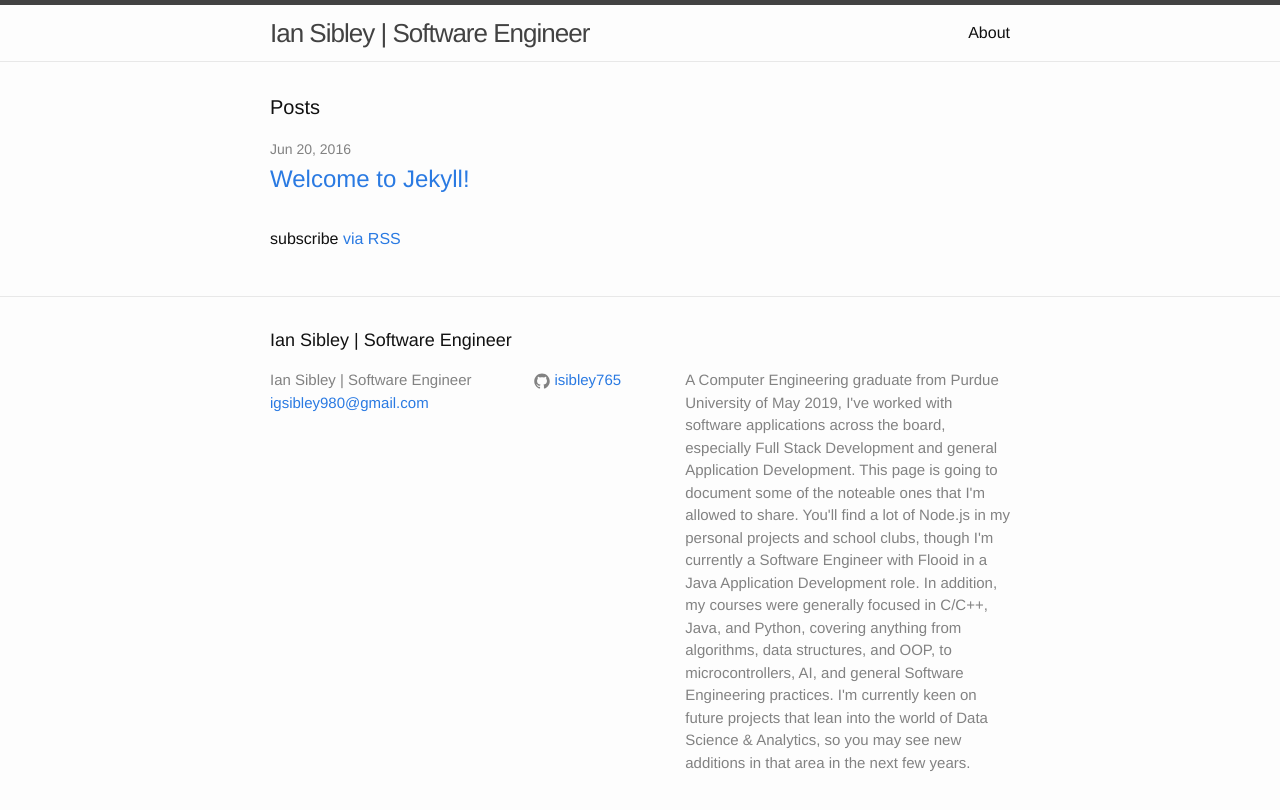
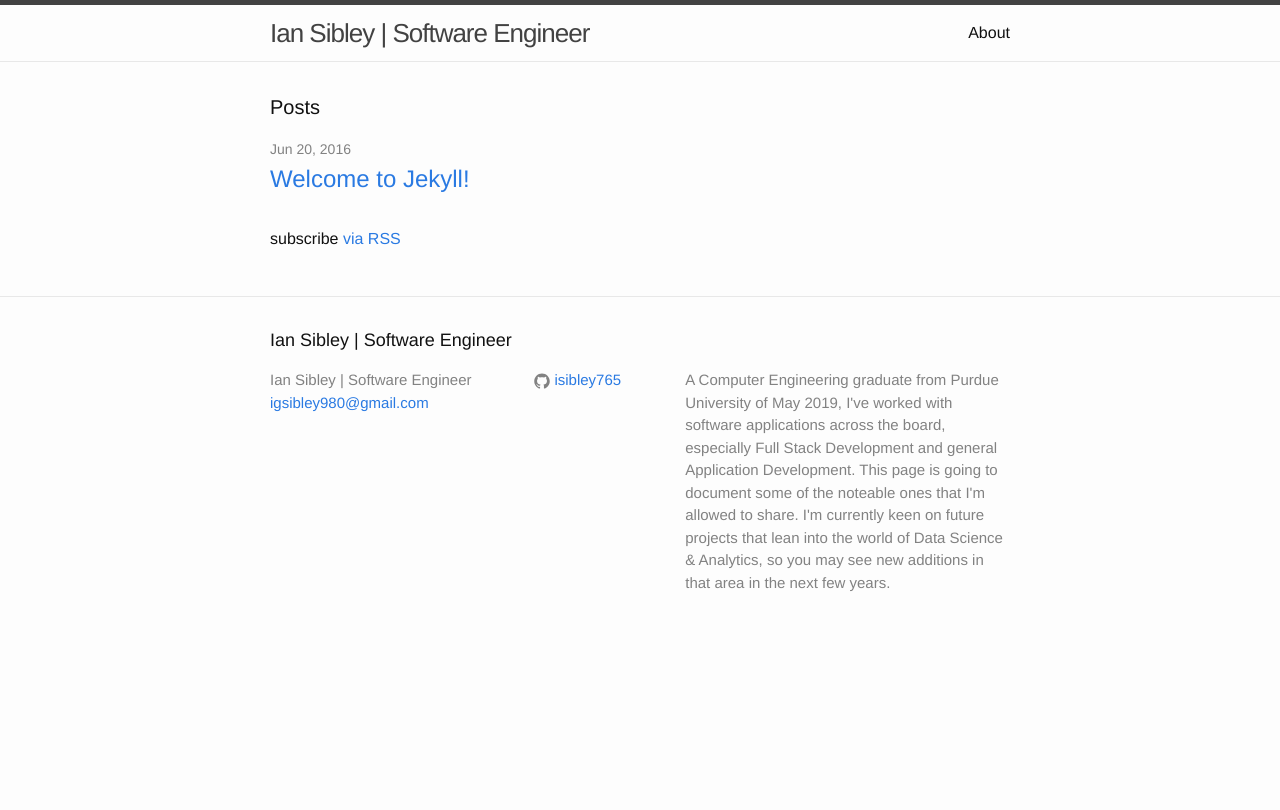
Before and after one commit to Dragom765/Dragom765.github.io, a Jekyll site: the page built from index.html, in a window 1280 px wide. Shown: the top 810 px of the page. Built offline with Jekyll 4.4.1, drawn with Linux system fonts in a browser that asks for light colours.

Commit message:
Customizing the configs a bit more

```diff
--- a/_config.yml
+++ b/_config.yml
@@ -8,19 +8,11 @@
 # Site settings
 title: Ian Sibley | Software Engineer
 email: igsibley980@gmail.com
-description: > # this means to ignore newlines until "baseurl:"
+description: # this means to ignore newlines until "baseurl:"
   A Computer Engineering graduate from Purdue University of May 2019,
   I've worked with software applications across the board, especially
   Full Stack Development and general Application Development. This page
   is going to document some of the noteable ones that I'm allowed to share.
-
-  You'll find a lot of Node.js in my personal projects and school clubs,
-  though I'm currently a Software Engineer with Flooid in a Java Application
-  Development role.
-
-  In addition, my courses were generally focused in C/C++, Java, and Python,
-  covering anything from algorithms, data structures, and OOP,
-  to microcontrollers, AI, and general Software Engineering practices.
 
   I'm currently keen on future projects that lean into the world of
   Data Science & Analytics, so you may see new additions in that area in the
```
